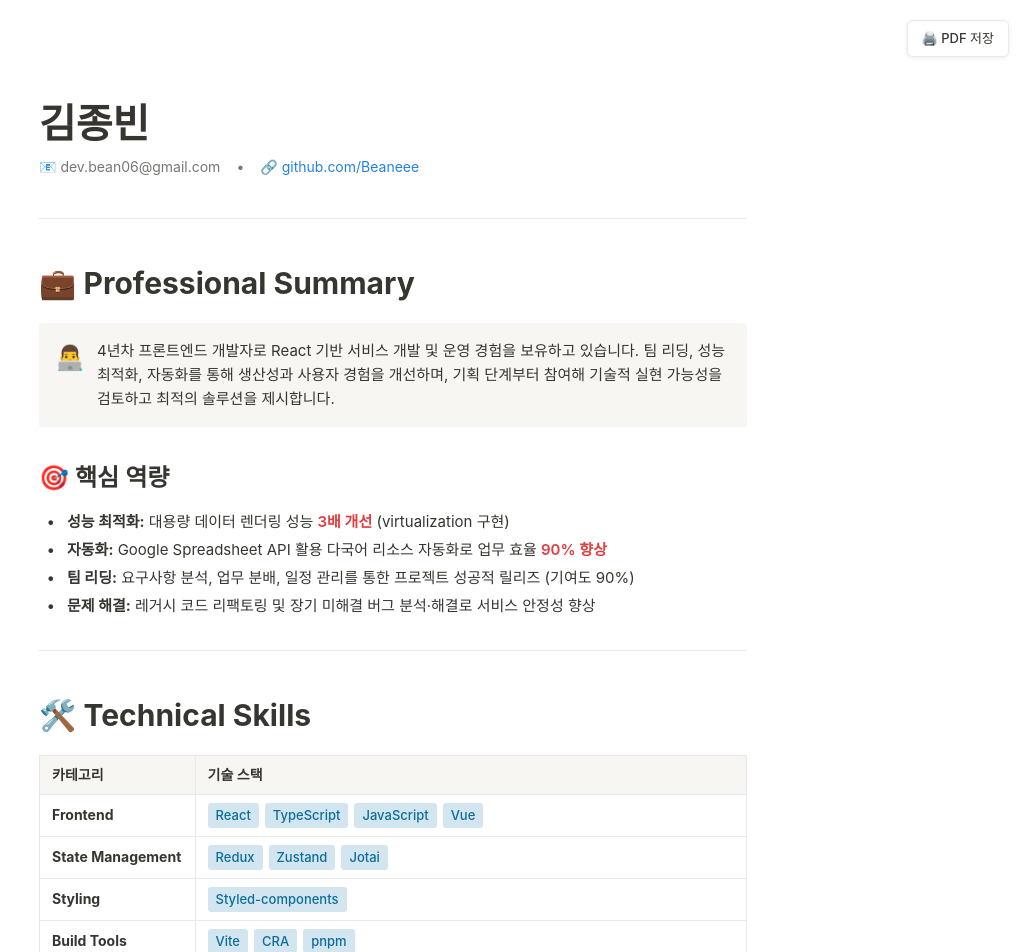
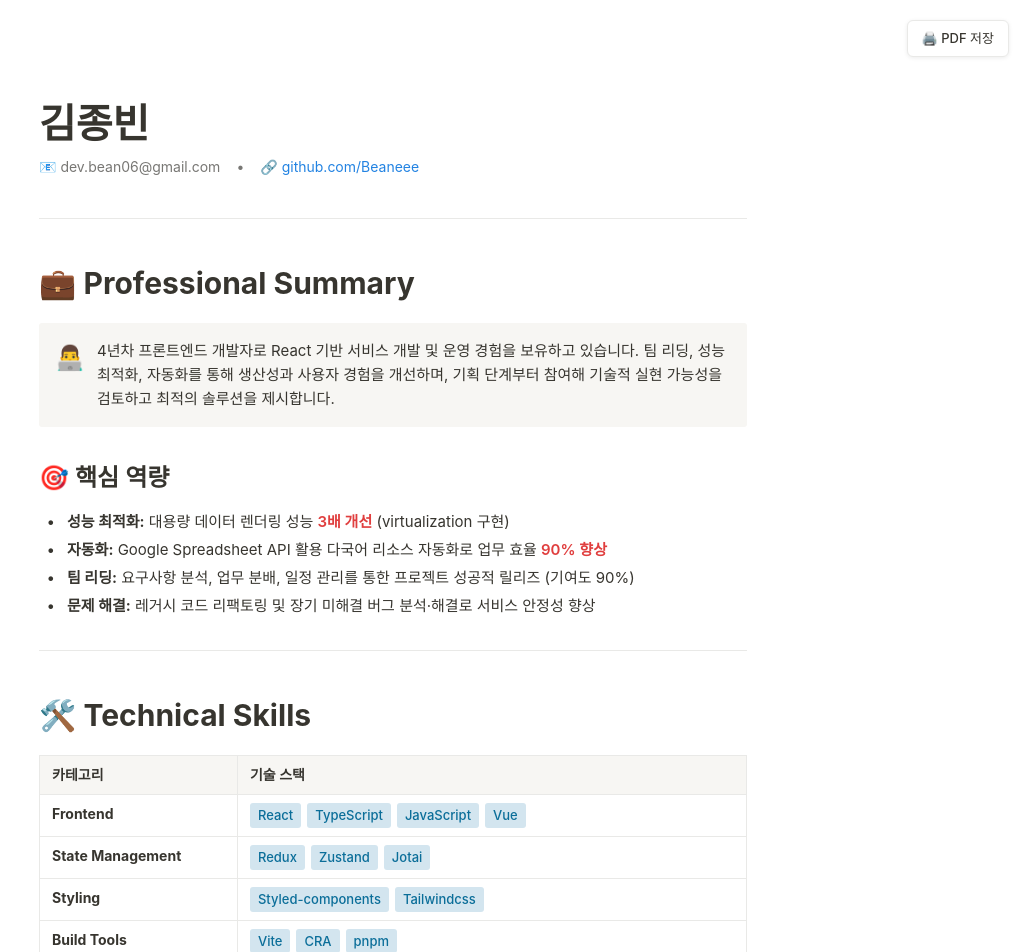
Before and after one commit to Beaneee/resume, a Next.js app: page / in a window 1280 px wide. Shown: the top 952 px of the page, without its empty margins (247-1280 px from the left). Built offline with nearby package versions, Linux system fonts and the light colour scheme.

Commit message:
fix: PDF 출력 시 스킬 테이블 레이아웃 수정

```diff
--- a/src/app/globals.css
+++ b/src/app/globals.css
@@ -241,7 +241,7 @@ body {
 .notion-table td {
   padding: 8px 12px;
   border: 1px solid #e9e9e7;
-  vertical-align: middle;
+  vertical-align: top;
 }
 
 /* --- Project Card --- */
@@ -368,7 +368,10 @@ body {
     font-size: 14px;
   }
 
-  /* Skills table → 카드 레이아웃 */
+}
+
+/* Skills table → 카드 레이아웃 (screen only, print 제외) */
+@media screen and (max-width: 768px) {
   .notion-table thead {
     display: none;
   }
@@ -510,6 +513,8 @@ body {
   .notion-table {
     display: table;
     width: 100%;
+    break-inside: avoid;
+    page-break-inside: avoid;
   }
 
   .notion-table tbody {
@@ -529,11 +534,13 @@ body {
     border: 1px solid #e9e9e7;
     padding: 8px 12px;
     border-bottom: 1px solid #e9e9e7;
+    width: auto;
   }
 
   .notion-table td:first-child {
     background: transparent;
     font-weight: normal;
+    width: 28%;
   }
 
   /* 링크 색상 유지, 밑줄 제거 */
--- a/src/components/resume/SkillsTable.tsx
+++ b/src/components/resume/SkillsTable.tsx
@@ -5,7 +5,7 @@ export default function SkillsTable({ skills }: { skills: SkillCategory[] }) {
     <table className="notion-table">
       <thead>
         <tr>
-          <th style={{ width: "22%" }}>카테고리</th>
+          <th style={{ width: "28%" }}>카테고리</th>
           <th>기술 스택</th>
         </tr>
       </thead>
--- a/src/data/resumeData.ts
+++ b/src/data/resumeData.ts
@@ -41,7 +41,7 @@ export const resumeData: ResumeData = {
     },
     {
       category: "Styling",
-      items: ["Styled-components"],
+      items: ["Styled-components", "Tailwindcss"],
     },
     {
       category: "Build Tools",
```
